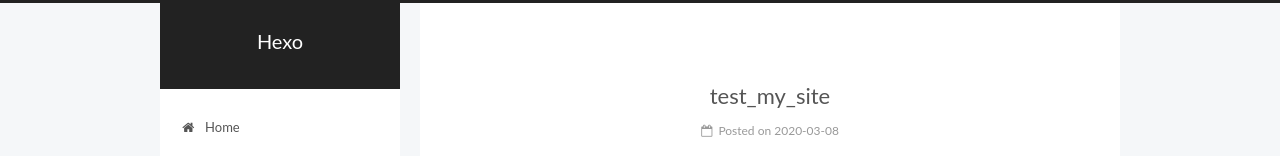
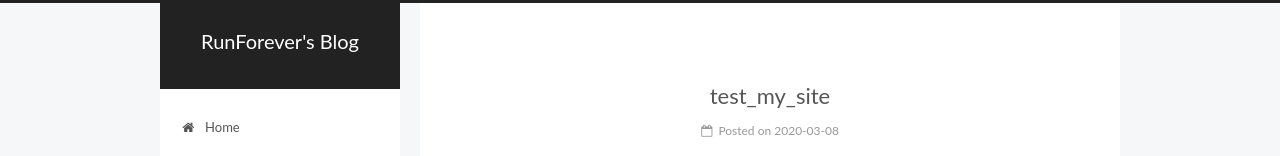
Before and after one commit to Jack-cup/Jack.github.io, a plain HTML site: page index.html in a window 1280 px wide. Shown: the top 156 px of the page. Drawn offline with Linux system fonts and the light colour scheme.

Commit message:
Site updated: 2020-03-08 16:15:50

```diff
--- a/index.html
+++ b/index.html
@@ -80,9 +80,9 @@
 
 
 <meta property="og:type" content="website">
-<meta property="og:title" content="Hexo">
+<meta property="og:title" content="RunForever&#39;s Blog">
 <meta property="og:url" content="http://yoursite.com/index.html">
-<meta property="og:site_name" content="Hexo">
+<meta property="og:site_name" content="RunForever&#39;s Blog">
 <meta property="og:locale" content="en_US">
 <meta property="article:author" content="John Doe">
 <meta name="twitter:card" content="summary">
@@ -121,7 +121,7 @@
 
 
 
-  <title>Hexo</title>
+  <title>RunForever's Blog</title>
 
 
 
@@ -152,7 +152,7 @@
     <div class="custom-logo-site-title">
       <a href="/"  class="brand" rel="start">
         <span class="logo-line-before"><i></i></span>
-        <span class="site-title">Hexo</span>
+        <span class="site-title">RunForever's Blog</span>
         <span class="logo-line-after"><i></i></span>
       </a>
     </div>
@@ -238,7 +238,7 @@
     </span>
 
     <span hidden itemprop="publisher" itemscope itemtype="http://schema.org/Organization">
-      <meta itemprop="name" content="Hexo">
+      <meta itemprop="name" content="RunForever's Blog">
     </span>
 
 
@@ -357,7 +357,7 @@
     </span>
 
     <span hidden itemprop="publisher" itemscope itemtype="http://schema.org/Organization">
-      <meta itemprop="name" content="Hexo">
+      <meta itemprop="name" content="RunForever's Blog">
     </span>
 
 
```
Also changed, not shown: 2020/03/08/hello-world/index.html (+4 -4 lines), 2020/03/08/test-my-site/index.html (+4 -4 lines), archives/2020/03/index.html (+4 -4 lines), archives/2020/index.html (+4 -4 lines), archives/index.html (+4 -4 lines).
